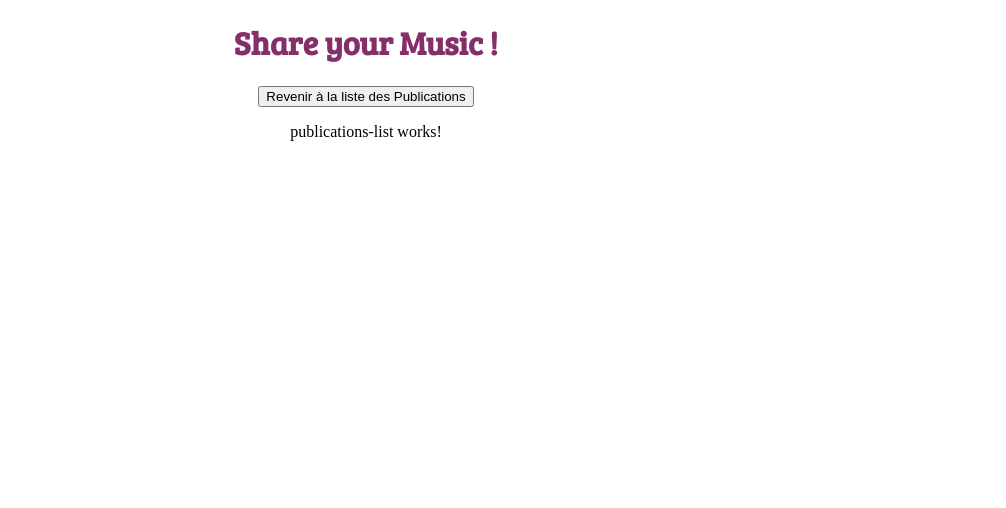
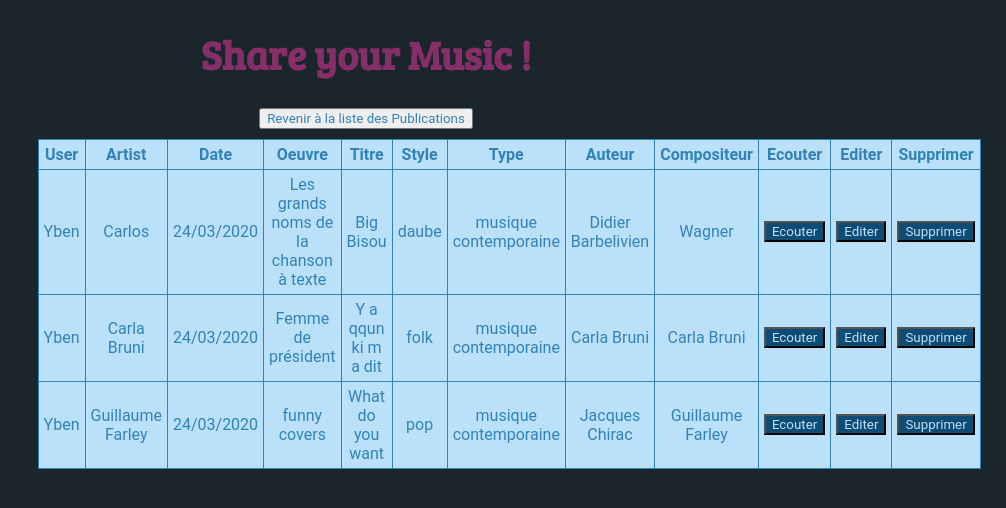
Before and after one commit to FranckLob/Fil-rouge-MUSIQUE, an Angular app in the folder fil-rouge-Angular/: page /publications-list in a window 1280 px wide. Shown: the top 508 px of the page, without its empty margins (274-1280 px from the left). Built offline with nearby package versions, Linux system fonts and the light colour scheme.

Commit message:
une liste de publications s affiche

```diff
--- a/fil-rouge-Angular/src/app/publication-list/publication-list.component.html
+++ /dev/null
@@ -1 +0,0 @@
-<p>publication-list works!</p>
--- /dev/null
+++ b/fil-rouge-Angular/src/app/publication.service.ts
@@ -0,0 +1,80 @@
+import {Injectable} from '@angular/core';
+import {HttpClient} from '@angular/common/http';
+import {Observable} from 'rxjs';
+import {Publication} from './publication';
+
+
+@Injectable({
+  providedIn: 'root'
+})
+export class PublicationService {
+
+  private publications = [{
+    id:1,
+    appUser:'Yben',
+    artist:'Carlos',
+    date : '2020-03-24',
+    artwork:'Les grands noms de la chanson à texte',
+    title:'Big Bisou',
+    style:'daube',
+    type:'musique contemporaine',
+    author:'Didier Barbelivien',
+    composer:'Wagner',
+    snippet:'https://www.youtube.com/watch?v=wcQXW5mje70',
+    },
+
+    {
+    id:2,
+    appUser:'Yben',
+    artist:'Carla Bruni',
+    date : '2020-03-24',
+    artwork:'Femme de président',
+    title:'Y a qqun ki m a dit',
+    style:'folk',
+    type:'musique contemporaine',
+    author:'Carla Bruni',
+    composer:'Carla Bruni',
+    snippet:'https://www.youtube.com/watch?v=EC7Re8cczj0',
+    },
+    {
+    id:3,
+    appUser:'Yben',
+    artist:'Guillaume Farley',
+    date : '2020-03-24',
+    artwork:'funny covers',
+    title:'What do you want',
+    style:'pop',
+    type:'musique contemporaine',
+    author:'Jacques Chirac',
+    composer:'Guillaume Farley',
+    snippet:'https://www.youtube.com/watch?v=KTHTj5glhCI',
+
+    }
+  ];
+
+  items = [];
+  publication: Publication;
+
+  constructor() {
+    this.items = this.publications;
+  }
+
+  getPublications() {
+    return this.items;
+  }
+
+
+  addItem(item: Publication) {
+    this.items.push(item);
+  }
+
+  setPublication(item: Publication) {
+    this.publication = item;
+  }
+
+  getPublication() {
+    console.log('edit -> ', this.publication.title);
+    return this.publication;
+  }
+
+}
--- /dev/null
+++ b/fil-rouge-Angular/src/app/publication.ts
@@ -0,0 +1,14 @@
+
+export interface Publication {
+    id:number;
+    appUser:string;
+    artist:string;
+    date : Date;
+    artwork:string;
+    title:string;
+    style:string;
+    type:string;
+    author:string;
+    composer:string;
+    snippet:string;
+}
--- a/fil-rouge-Angular/src/app/publications-list/publications-list.component.css
+++ b/fil-rouge-Angular/src/app/publications-list/publications-list.component.css
@@ -0,0 +1,34 @@
+.list {
+    margin: 10px;
+  }
+
+  #table-view {
+    display: flex;
+    flex-direction: row;
+    justify-content: space-evenly;
+  }
+
+  table,
+  th,
+  td {
+    border: 1px solid var(--color-light);
+    border-collapse: collapse;
+    background-color: var(--color-lighter);
+  }
+
+  th, td {
+    padding: 5px;
+  }
+
+  .long_cell{
+      width:20%;
+  }
+
+  button {
+    background-color: var(--color-dark);
+    color: var(--color-lighter);
+  }
+
+  #buttonAdd {
+    margin: 5px;
+  }
--- a/fil-rouge-Angular/src/app/publications-list/publications-list.component.html
+++ b/fil-rouge-Angular/src/app/publications-list/publications-list.component.html
@@ -1 +1,43 @@
-<p>publications-list works!</p>
+<div class="list">
+
+    <section id="publications-view">
+      <table>
+        <thead>
+        <tr>
+          <th>User</th>
+          <th>Artist</th>
+          <th>Date</th>
+          <th class = "long_cell">Oeuvre</th>
+          <th class="long_cell">Titre</th>
+          <th>Style</th>
+          <th>Type</th>
+          <th>Auteur</th>
+          <th>Compositeur</th>
+          <th>Ecouter</th>
+          <th>Editer</th>
+          <th>Supprimer</th>
+        </tr>
+        </thead>
+        <tr *ngFor="let item of publications; let i = index">
+          <td>{{ item.appUser }}</td>
+          <td>{{ item.artist }}</td>
+          <td>{{ item.date | date : 'dd/MM/yyyy' }}</td>
+          <td>{{ item.artwork }}</td>
+          <td>{{ item.title }}</td>
+          <td>{{ item.style }}</td>
+          <td>{{ item.type }}</td>
+          <td>{{ item.author }}</td>
+          <td>{{ item.composer }}</td>
+          <td>
+            <a href="{{item.snippet}}" target="_blank"> <button type="button" value="Bouton"> Ecouter</button></a>
+          </td>
+          <td>
+            <button (click)="edit(item)" [routerLink]="['/edit']">Editer</button>
+          </td>
+          <td>
+            <button (click)="publications.splice(i, 1)">Supprimer</button>
+          </td>
+        </tr>
+      </table>
+    </section>
+  </div>
--- a/fil-rouge-Angular/src/app/publications-list/publications-list.component.ts
+++ b/fil-rouge-Angular/src/app/publications-list/publications-list.component.ts
@@ -1,4 +1,6 @@
 import { Component, OnInit } from '@angular/core';
+import { PublicationService } from '../publication.service';
+
 
 @Component({
   selector: 'app-publications-list',
@@ -7,9 +9,22 @@ import { Component, OnInit } from '@angular/core';
 })
 export class PublicationsListComponent implements OnInit {
 
-  constructor() { }
+  publications;
+
+  constructor(
+    private publicationService: PublicationService
+    ) { }
 
   ngOnInit() {
+    this.publications = this.publicationService.getPublications();
   }
 
+  edit(publication) {
+    this.publicationService.setPublication(publication);
+    console.log('Edit : ' + publication.title);
+  }
+
+  addPublication() {
+    console.log("entrée dans addPublication");
+  }
 }
--- a/fil-rouge-Angular/src/app/welcome/welcome.component.html
+++ b/fil-rouge-Angular/src/app/welcome/welcome.component.html
@@ -17,5 +17,5 @@
 <nav class="welcome-choice">
     <a routerLink="sign-up" routerLinkActive="active">Sign-up</a>
     <a routerLink="login"> Login</a>
-    <a routerLink="publication-list"> Publications</a>
+    <a routerLink="publications-list"> Publications</a>
   </nav>
--- a/fil-rouge-Angular/src/styles.css
+++ b/fil-rouge-Angular/src/styles.css
@@ -1,10 +1,48 @@
-
 /* You can add global styles to this file, and also import other style files */
 /* Design général */
 
+:root {
+    --color-darker: #1b262c;
+    --color-dark: #0f4c75;
+    --color-lighter: #bbe1fa;
+    --color-light: #3282b8;
+  }
+
+  * {
+    font-family: 'Roboto', Arial, sans-serif;
+    color: var(--color-light);
+    box-sizing: border-box;
+    -webkit-font-smoothing: antialiased;
+    -moz-osx-font-smoothing: grayscale;
+  }
+
+  .container {
+    display: flex;
+    flex-direction: column;
+    justify-content: space-evenly;
+    text-align: center;
+    width: 90%;
+    margin: auto;
+    font-family: 'Roboto', sans-serif;
+  }
+
+  h1,
+  h2,
+  h3 {
+    font-family: 'Big Shoulders Text', cursive;
+    text-align: center;
+  }
+
+  h1 {
+    font-size: 2.5em;
+  }
+
+
+/* ----------------------------------------------------------------- */
 body {
     padding: 0 20%;
     text-align: center;
+    background-color: var(--color-darker);
 }
 
 .btnlist {
```
Also changed, not shown: fil-rouge-Angular/src/app/publication-list/publication-list.component.ts (deleted, +0 -15 lines), fil-rouge-Angular/src/app/publication-list/publication-list.component.css (deleted), 2 other files (tests, documents, lock files or other folders).
